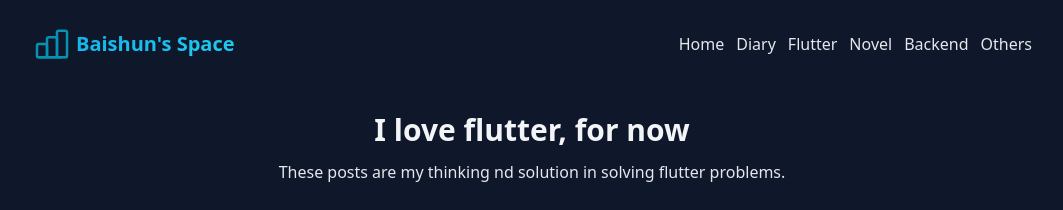
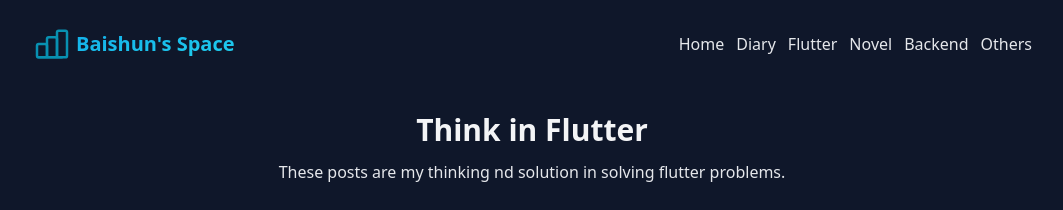
Before and after one commit to 1057437122/1057437122.github.io, an Astro site: page /flutter in a window 1280 px wide. Shown: the top 210 px of the page, without its empty margins (108-1171 px from the left). Built offline with nearby package versions, Linux system fonts and the light colour scheme; Astro itself is replaced by a stand-in of ours.

Commit message:
chore: change flutter page title

```diff
--- a/src/pages/flutter/[...page].astro
+++ b/src/pages/flutter/[...page].astro
@@ -37,7 +37,7 @@ const description = 'thinking in flutter';
 <Base head={{ title, description }}>
   <Section>
     <PaginationHeader
-      title='I love flutter, for now'
+      title='Think in Flutter'
       description='These posts are my thinking nd solution in solving flutter problems.'
     />
   </Section>
```
